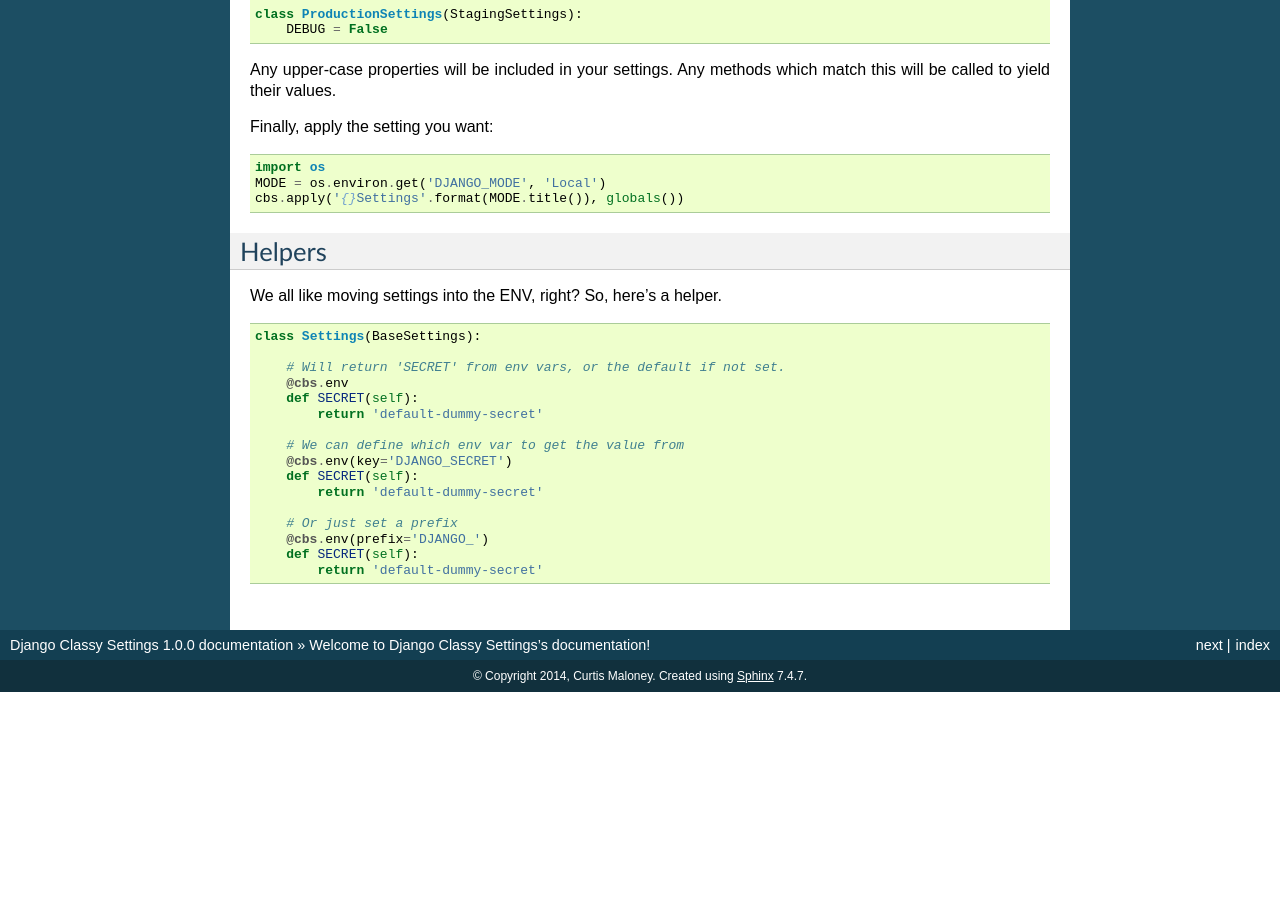
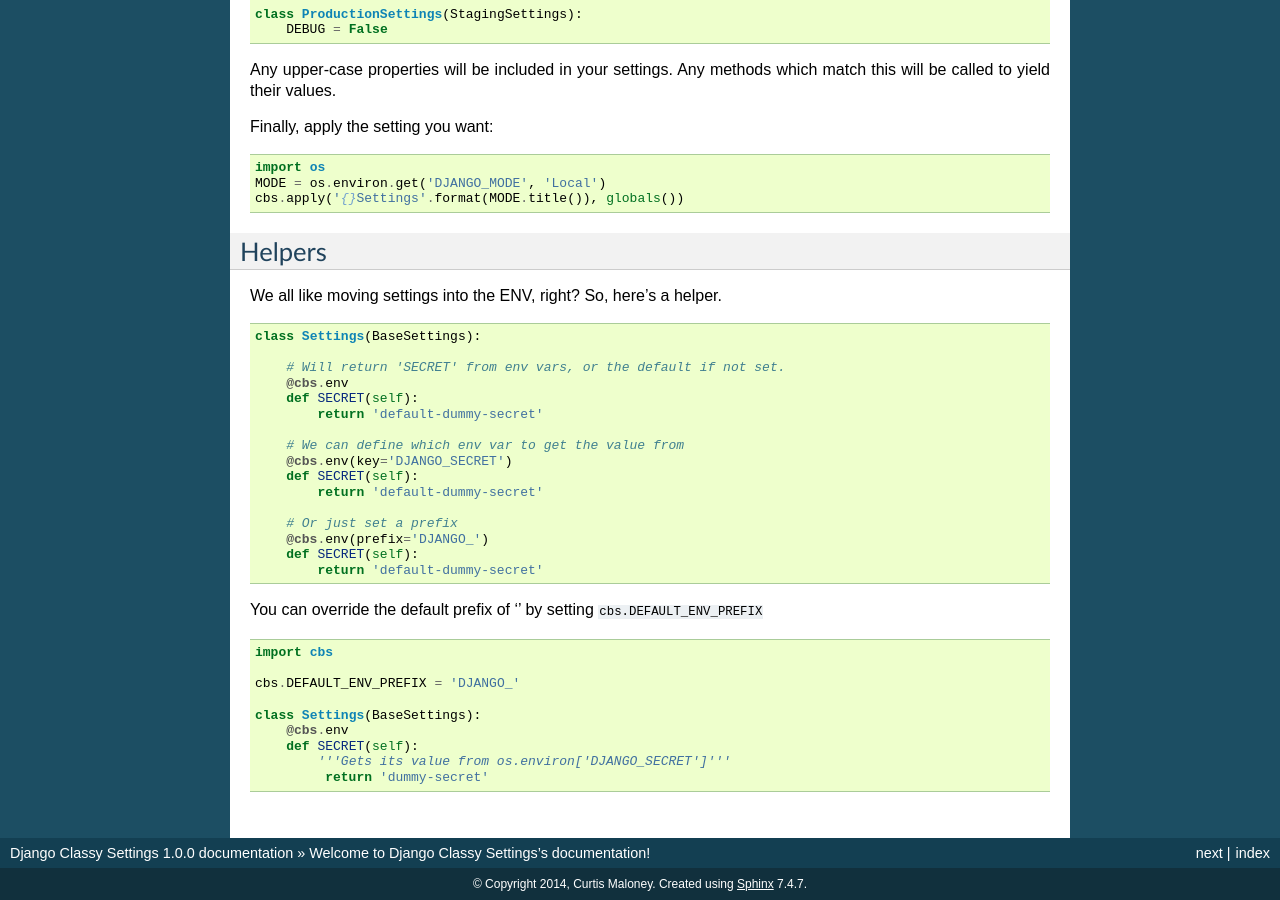
Before and after one commit to funkybob/django-classy-settings, a Sphinx documentation site: the page built from docs/index.rst, in a window 1280 px wide and 900 px high, scrolled down 773 px. Built offline with Sphinx 7.4.7, drawn with Linux system fonts in a browser that asks for light colours; before the commit the page ends 1465 px from its top, so only the background shows below that.

Commit message:
Document new setting

```diff
--- a/docs/index.rst
+++ b/docs/index.rst
@@ -87,3 +87,17 @@
         @cbs.env(prefix='DJANGO_')
         def SECRET(self):
             return 'default-dummy-secret'
+
+You can override the default prefix of '' by setting ``cbs.DEFAULT_ENV_PREFIX``
+
+.. code-block:: python
+
+   import cbs
+
+   cbs.DEFAULT_ENV_PREFIX = 'DJANGO_'
+
+   class Settings(BaseSettings):
+       @cbs.env
+       def SECRET(self):
+           '''Gets its value from os.environ['DJANGO_SECRET']'''
+            return 'dummy-secret'
```
